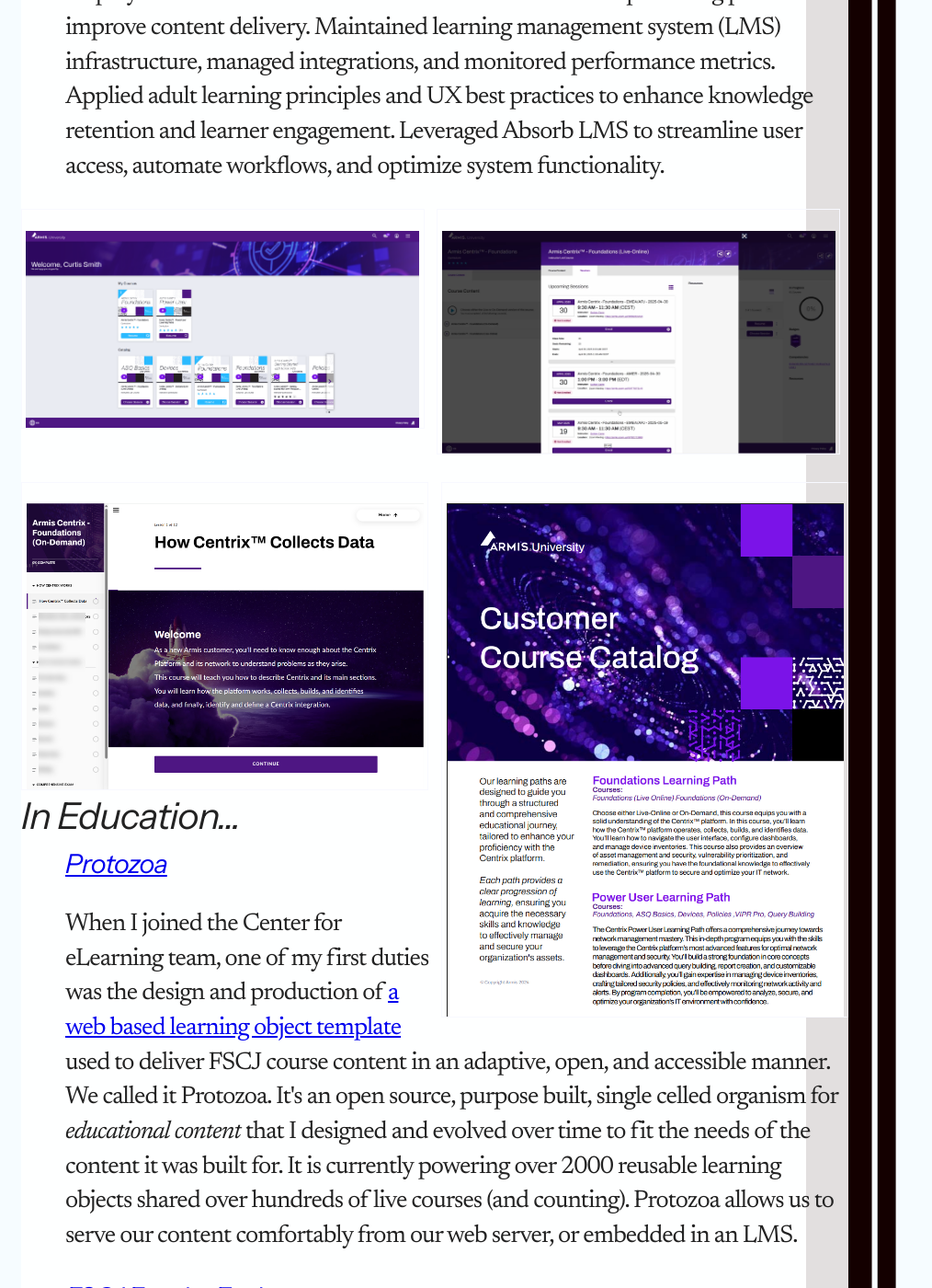
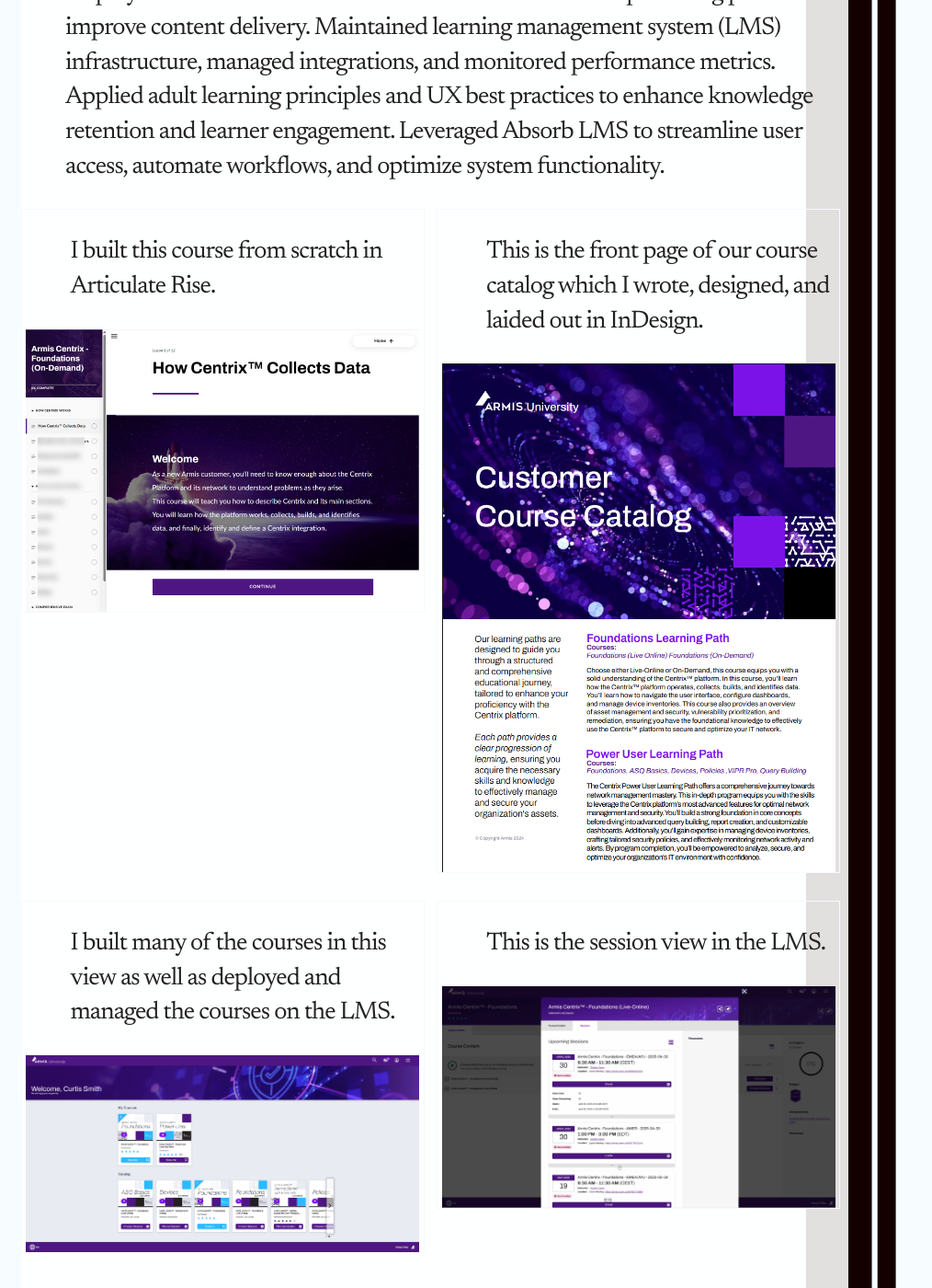
Before and after one commit to ianvanhoof/ianvanhoof.github.io, a Jekyll site: the page built from about-me.html, in a window 1280 px wide and 1400 px high, scrolled down 786 px. Shown: the whole window at 92% size, without its empty margins (0-1014 px from the left). Built offline with Jekyll 4.4.1, drawn with Linux system fonts in a browser that asks for light colours.

Commit message:
Adding items to he About Me Section

```diff
--- a/about-me.html
+++ b/about-me.html
@@ -4,7 +4,6 @@
 ---
 <div id="about-me-page">
     <section>
-
         <p>
             I've spent 22+ years of my career in the academic technology space, and then left education and made the jump to large enterprise cybersecurity. Along the way, I've done an insane amount of content generation and delivery. That gave me an abundance of experience.
         </p>
@@ -27,24 +26,34 @@
             </a>
             <p>
                 Lead development and implementation of instructional design strategies to support internal and external learning initiatives. Structured and organized the course content for diverse audiences, including customers, partners, and internal employees. Collaborated with cross-functional teams to map learning paths and improve content delivery. Maintained learning management system (LMS) infrastructure, managed integrations, and monitored performance metrics. Applied adult learning principles and UX best practices to enhance knowledge retention and learner engagement. Leveraged Absorb LMS to streamline user access, automate workflows, and optimize system functionality.
-
             </p>
-
         </section>
         <section class="cel-row">
             <div class="cel-50-a">
+                <p>
+                    I built this course from scratch in Articulate Rise.
+                </p>
+                <img src="assets/img/gallery/Armis_Foundations_Course.png">
+            </div>
+            <div class="cel-50-b">
+                <p>
+                    This is the front page of our course catalog which I wrote, designed, and laided out in InDesign.
+                </p>
+                <img src="assets/img/gallery/Armis_Catalog_Front_Page.png">
+            </div>
+        </section>
+        <section class="cel-row">
+            <div class="cel-50-a">
+                <p>
+                    I built many of the courses in this view as well as deployed and managed the courses on the LMS.
+                </p>
                 <img src="assets/img/gallery/ArmisU.png">
             </div>
             <div class="cel-50-b">
+                <p>
+                    This is the session view in the LMS.
+                </p>
                 <img src="assets/img/gallery/Armis_U_Session_view.png">
-            </div>
-        </section>
-        <section>
-        <div class="cel-50-a">
-                <img src="assets/img/gallery/Armis_Foundations_Course.png">
-            </div>
-            <div class="cel-50-b">
-                <img src="assets/img/gallery/Armis_Catalog_Front_Page.png">
             </div>
         </section>
     </section>
@@ -146,9 +155,7 @@
                 <em>Video:</em>&emsp;Frog Dissection (warning NSFL)
             </h3>
         </a><br>
-
     </section>
-
     <section id="contact">
         <h2>Contact</h2>
         <a href="mailto:ian@ianvanhoof.com?Subject=Reaching%20out" title="email me">
```
Lines whose indentation alone changed are shown as unchanged.
